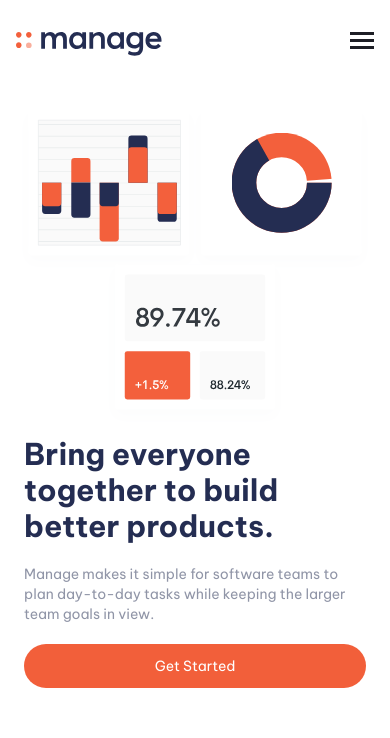
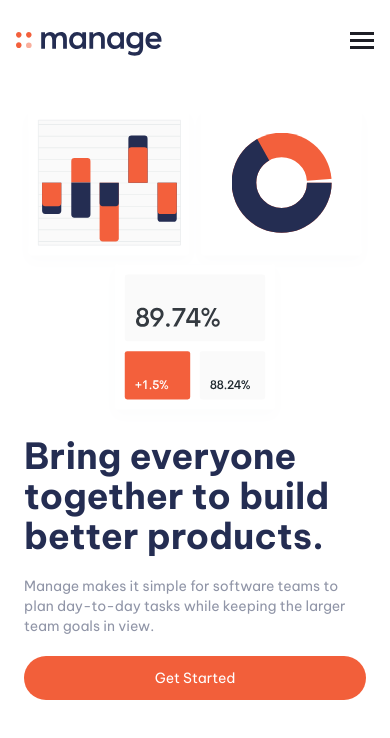
Before and after one commit to MrMaina100/ManageWebsite, a React (Vite) app: page / in a window 390 px wide. Shown: the top 738 px of the page. Built offline with nearby package versions, Linux system fonts and the light colour scheme.

Commit message:
fixed some styling

```diff
--- a/src/Components/Layout/Showcase.tsx
+++ b/src/Components/Layout/Showcase.tsx
@@ -3,11 +3,11 @@ import ShowcaseImage from '../../images/illustration-intro.svg'
 
 const Showcase = () => {
   return (
-    <div className="container mx-auto max-w-[1300px] px-4 pb-20">
+    <div className="container mx-auto max-w-[1300px] px-4  pb-16">
       <div className="flex flex-col-reverse items-center justify-between space-y-4 md:flex-row md:space-y-0 md:space-x-5">
          <div>
             <div className="flex flex-col max-w-md p-2 space-y-5">
-            <h1 className="text-DarkBlue text-3xl font-bold md:text-5xl ">Bring everyone together to build better products.</h1>
+            <h1 className="text-DarkBlue text-4xl font-bold md:text-5xl ">Bring everyone together to build better products.</h1>
             <p className="text-sm text-DarkGrayishBlue">Manage makes it simple for software teams to plan day-to-day tasks while keeping the larger team goals in view.</p>
              <button  className=' bg-BrightRed text-white text-sm p-3 rounded-full'>
             Get Started
```
